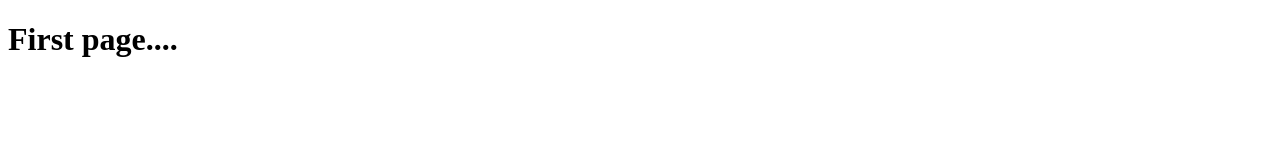
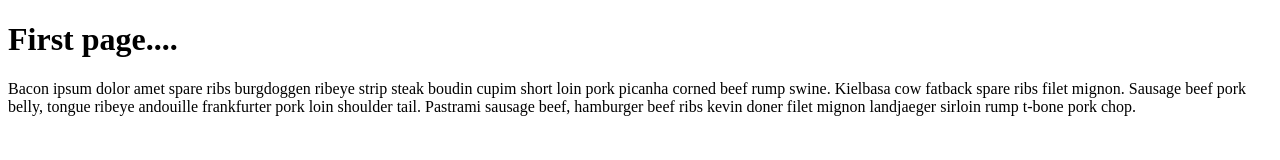
Before and after one commit to celine31770/listeCourses, a plain HTML site: page Liste_courses/WebContent/index.html in a window 1280 px wide. Drawn offline with Linux system fonts and the light colour scheme.

Commit message:
TEST DE BRANCHE : ajout d un paragraphe sur index

```diff
--- a/Liste_courses/WebContent/index.html
+++ b/Liste_courses/WebContent/index.html
@@ -7,5 +7,8 @@
 <body>
 
 <h1>First page....</h1>
+<p>
+Bacon ipsum dolor amet spare ribs burgdoggen ribeye strip steak boudin cupim short loin pork picanha corned beef rump swine. Kielbasa cow fatback spare ribs filet mignon. Sausage beef pork belly, tongue ribeye andouille frankfurter pork loin shoulder tail. Pastrami sausage beef, hamburger beef ribs kevin doner filet mignon landjaeger sirloin rump t-bone pork chop.
+</p>
 </body>
 </html>
```
